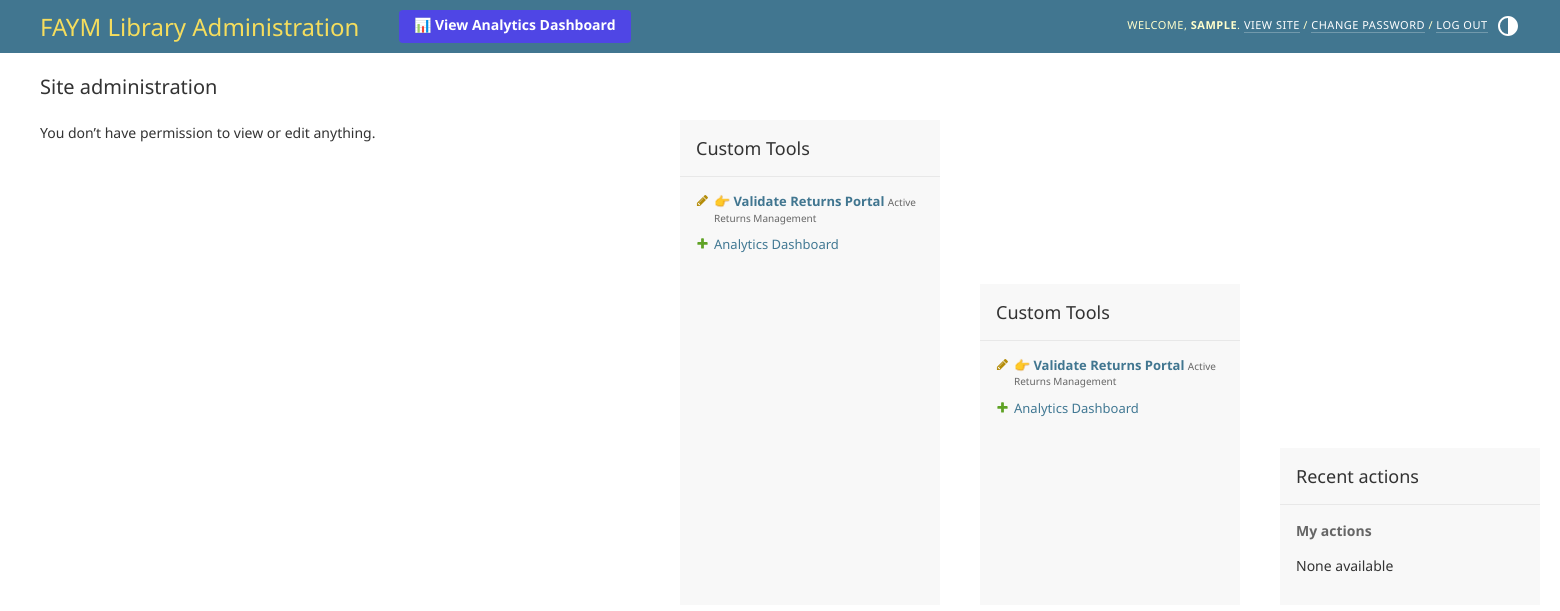
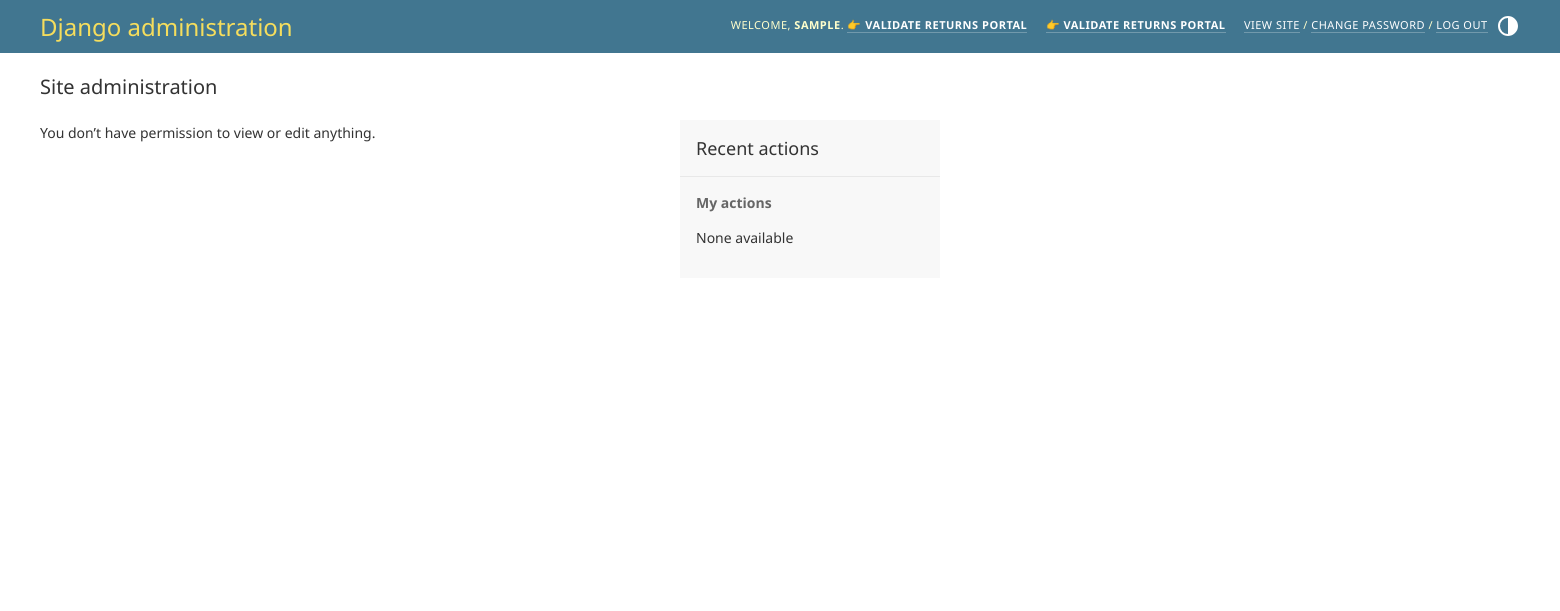
Before and after one commit to Del-Dan/FAYM-E-Lib, a Django app: page /admin/ in a window 1560 px wide. Shown: the top 611 px of the page. Run offline with Django 5.2, Linux system fonts and the light colour scheme; the visitor is signed in with stand-in values (Sample User, id 1); data comes from the database, SQL or seed files in the repository; data that the repository does not hold is empty.

Commit message:
fix(admin): Remove Recursive Template, Use BaseSite override

```diff
--- a/library/templates/admin/base_site.html
+++ b/library/templates/admin/base_site.html
@@ -1,12 +1,7 @@
-{% extends "admin/base.html" %}
+{% extends "admin/base_site.html" %}
 
-{% block title %}FAYM Library Admin{% endblock %}
-
-{% block branding %}
-<h1 id="site-name"><a href="{% url 'admin:index' %}">FAYM Library Administration</a></h1>
-<a href="{% url 'admin_dashboard' %}"
-    style="display:inline-block; margin-left:20px; color:#fff; font-weight:bold; background:#4f46e5; padding: 5px 15px; border-radius: 4px; text-decoration: none;">📊
-    View Analytics Dashboard</a>
+{% block userlinks %}
+<a href="{% url 'validate_returns' %}" style="color: #fff; font-weight: bold; margin-right: 15px;">👉 Validate Returns
+    Portal</a>
+{{ block.super }}
 {% endblock %}
-
-{% block nav-global %}{% endblock %}
--- a/library/templates/admin/index.html
+++ /dev/null
@@ -1,21 +0,0 @@
-{% extends "admin/index.html" %}
-
-{% block sidebar %}
-<div id="content-related">
-    <div class="module" id="recent-actions-module">
-        <h2>Custom Tools</h2>
-        <ul class="actionlist">
-            <li class="changelink">
-                <a href="{% url 'validate_returns' %}" style="font-weight: bold; color: #417690;">
-                    👉 Validate Returns Portal
-                </a>
-                <span class="mini quiet">Active Returns Management</span>
-            </li>
-            <li class="addlink">
-                <a href="{% url 'admin_dashboard' %}">Analytics Dashboard</a>
-            </li>
-        </ul>
-    </div>
-    {{ block.super }}
-</div>
-{% endblock %}
```
Also changed, not shown: library/templates/library/index.html (+6 -1 lines).
